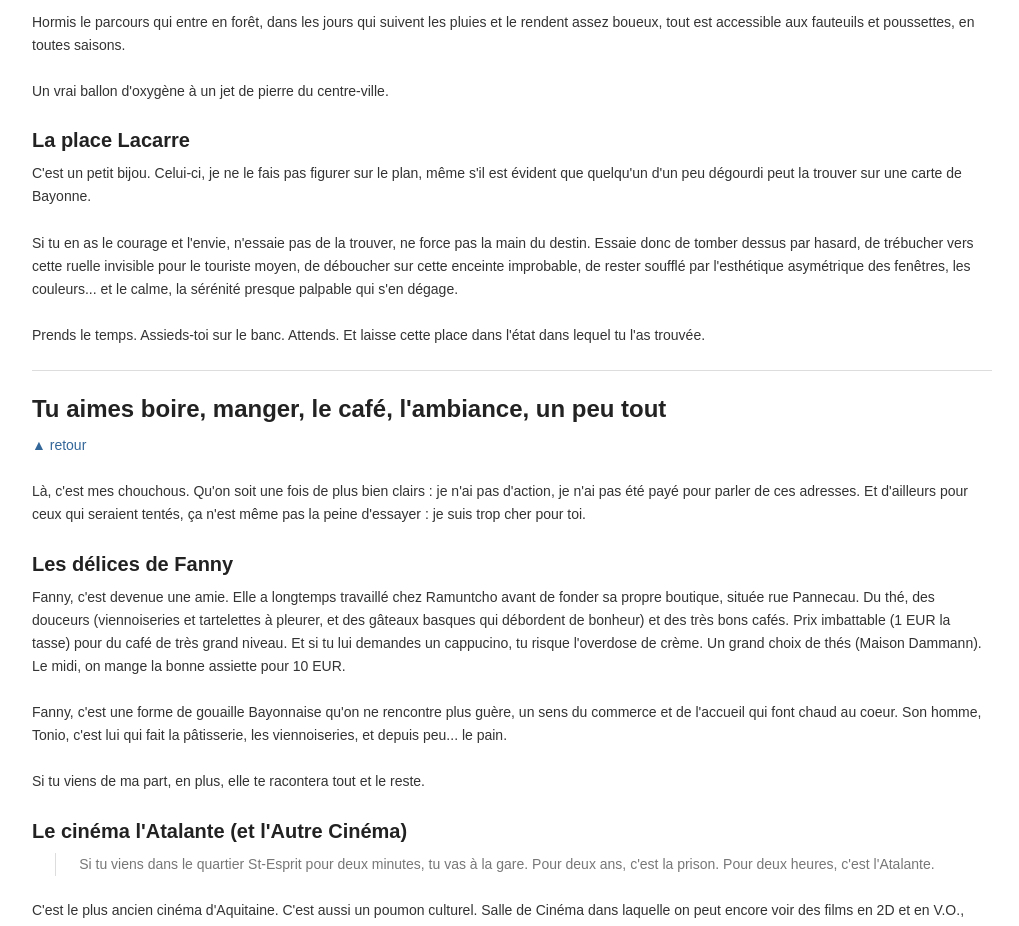
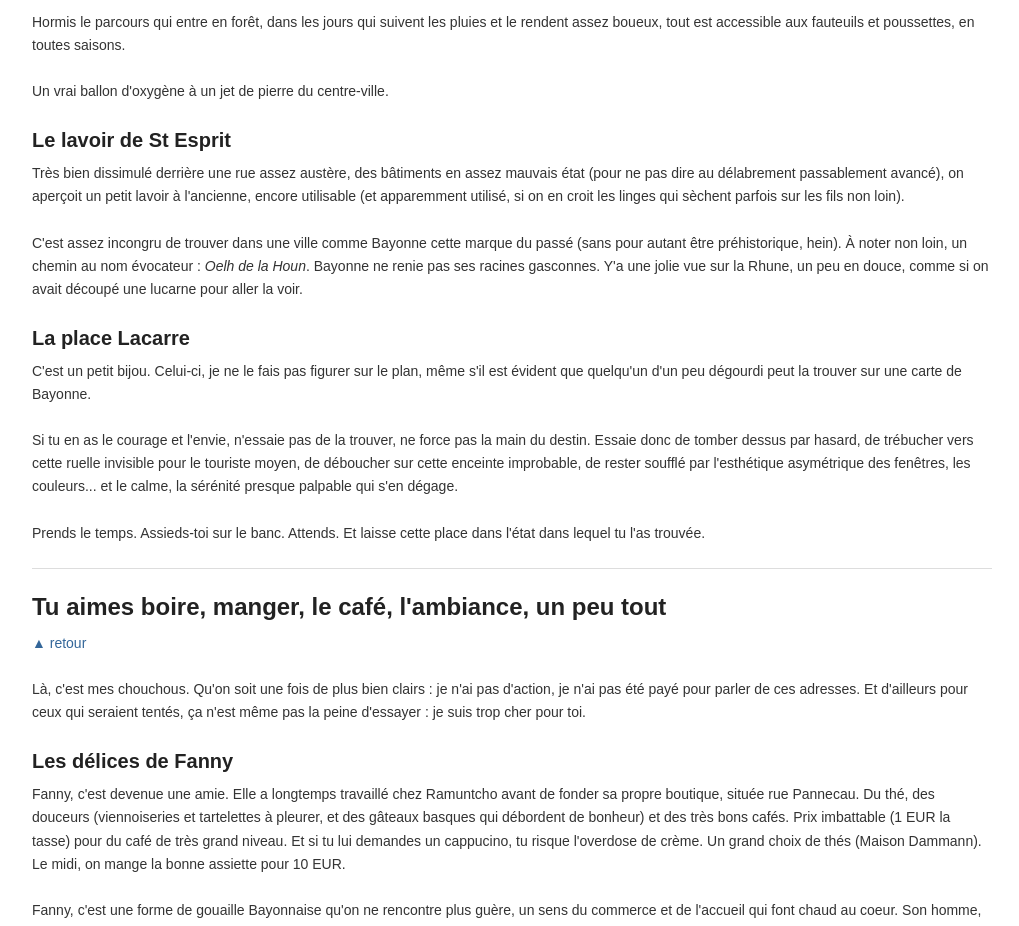
Before and after one commit to brunobord/bayonne, a plain HTML site: page www/index.html in a window 1280 px wide. Shown: the part 4360-5286 px from the top of the page, without its empty margins (128-1147 px from the left). Drawn offline with Linux system fonts and the light colour scheme.

Commit message:
Lavoir St Esprit. closes #18

```diff
--- a/www/index.html
+++ b/www/index.html
@@ -159,8 +159,7 @@ temps d'y aller. C'est dans ma <em>TODO</em>.</p>
 <h2 id="oeil">Plein les mirettes</h2>
 <p class="no-underline"><a href="#top">▲ retour</a></p>
 <p>Y'a des vues. Elle sont notées avec un cercle blanc pour les différencier des
-établissements où l'on mange et boit sur la carte. J'attends que le jeu d'icônes
-"Maki" me permette de représenter un "Point de vue".</p>
+établissements où l'on mange et boit sur la carte. J'attends que le jeu d'icônes "Maki" me permette de représenter un "Point de vue".</p>
 <h3>Le haut de l'escalier du Château-Neuf</h3>
 <p>Un beau point de vue sur le Petit-Bayonne et au loin, les hauteurs du Grand-
 Bayonne. Ici, on prend bien conscience de l'effet insulaire provoqué par la
@@ -223,6 +222,9 @@ de nombreux oiseaux sauvages, dans un cadre protégé.</p>
 le rendent assez boueux, tout est accessible aux fauteuils et poussettes, en
 toutes saisons.</p>
 <p>Un vrai ballon d'oxygène à un jet de pierre du centre-ville.</p>
+<h3>Le lavoir de St Esprit</h3>
+<p>Très bien dissimulé derrière une rue assez austère, des bâtiments en assez mauvais état (pour ne pas dire au délabrement passablement avancé), on aperçoit un petit lavoir à l'ancienne, encore utilisable (et apparemment utilisé, si on en croit les linges qui sèchent parfois sur les fils non loin).</p>
+<p>C'est assez incongru de trouver dans une ville comme Bayonne cette marque du passé (sans pour autant être préhistorique, hein). À noter non loin, un chemin au nom évocateur : <em>Oelh de la Houn</em>. Bayonne ne renie pas ses racines gasconnes. Y'a une jolie vue sur la Rhune, un peu en douce, comme si on avait découpé une lucarne pour aller la voir.</p>
 <h3>La place Lacarre</h3>
 <p>C'est un petit bijou. Celui-ci, je ne le fais pas figurer sur le plan, même s'il
 est évident que quelqu'un d'un peu dégourdi peut la trouver sur une carte de
```
Also changed, not shown: map.geojson, 1 other file.
